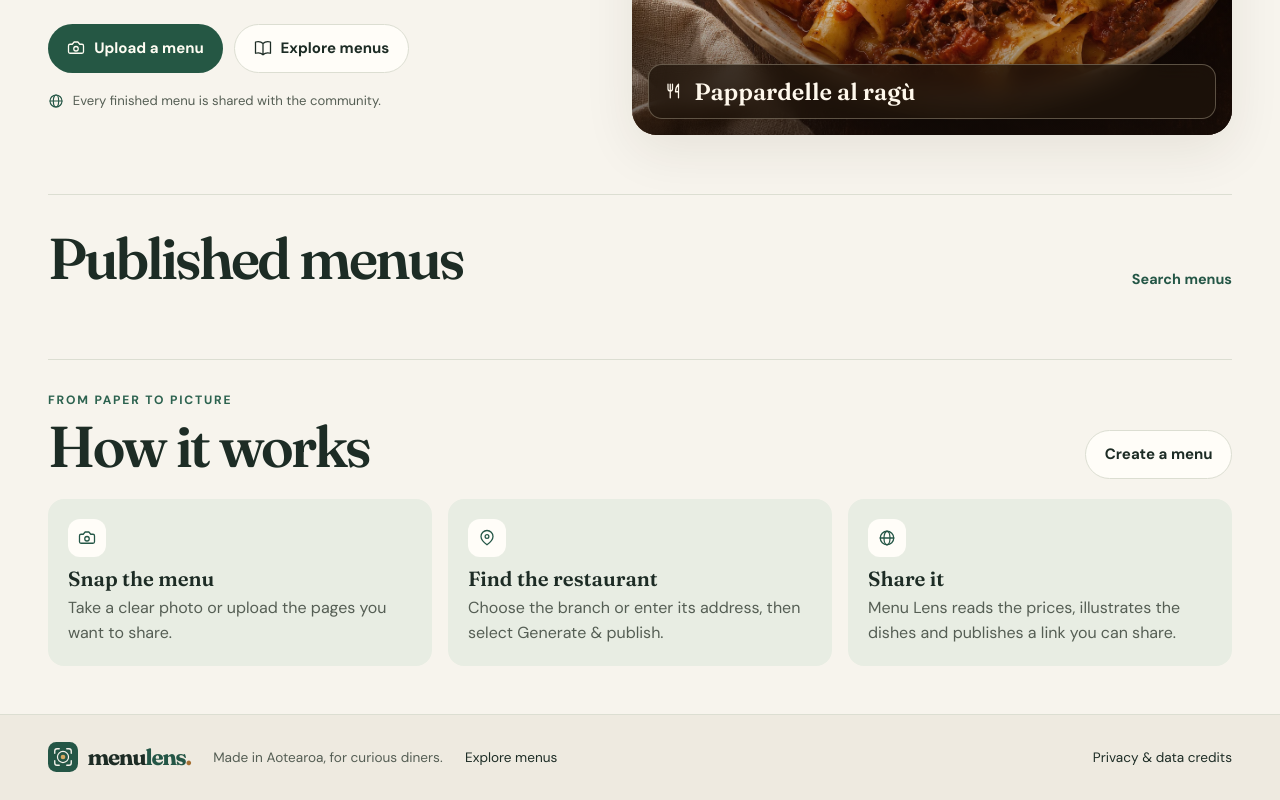
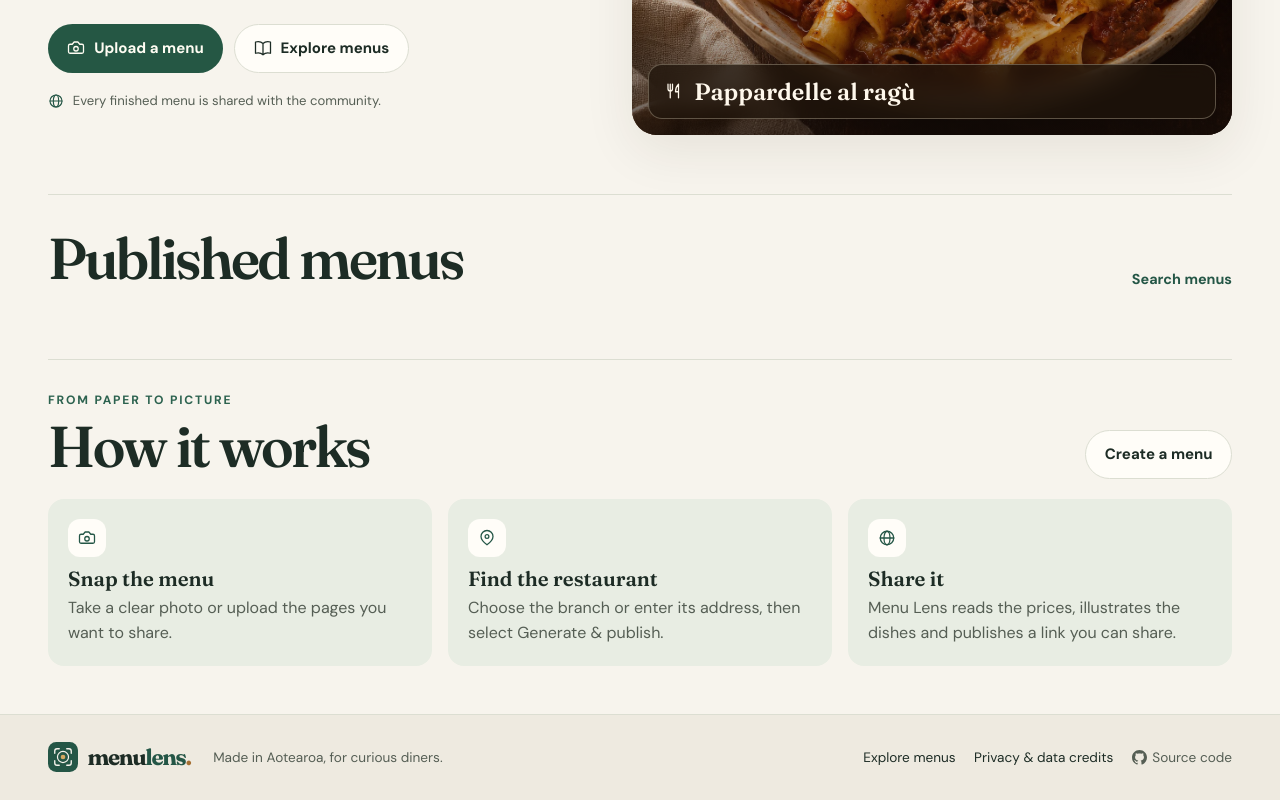
Before and after one commit to lisenhuang/menu-lens, a plain HTML site: page public/index.html in a window 1280 px wide. Shown: the part 421-1221 px from the top of the page. Drawn offline with Linux system fonts and the light colour scheme.

Commit message:
Link the public source repository in the site footer

```diff
--- a/public/index.html
+++ b/public/index.html
@@ -14,7 +14,7 @@
   <link rel="icon" href="/mark.svg" type="image/svg+xml">
   <link rel="preload" href="/fonts/fraunces.woff2" as="font" type="font/woff2" crossorigin>
   <script src="/theme.js"></script>
-  <link rel="stylesheet" href="/style.css?v=15">
+  <link rel="stylesheet" href="/style.css?v=16">
   <script type="module" src="/app.js?v=20"></script>
 </head>
 <body>
@@ -73,7 +73,17 @@
       </div>
     </section>
   </main>
-  <footer class="footer"><div class="shell"><a href="/" class="brand"><img src="/mark.svg" alt="" width="30" height="30"><span>menu<span class="brand-accent">lens</span><i>.</i></span></a><p>Made in Aotearoa, for curious diners.</p><a href="/explore">Explore menus</a><a href="/privacy">Privacy &amp; data credits</a></div></footer>
+  <footer class="footer"><div class="shell">
+    <a href="/" class="brand"><img src="/mark.svg" alt="" width="30" height="30"><span>menu<span class="brand-accent">lens</span><i>.</i></span></a>
+    <p>Made in Aotearoa, for curious diners.</p>
+    <nav aria-label="Footer">
+      <a href="/explore">Explore menus</a>
+      <a href="/privacy">Privacy &amp; data credits</a>
+      <a class="source-link" href="https://github.com/lisenhuang/menu-lens">
+        <svg viewBox="0 0 16 16" width="15" height="15" fill="currentColor" aria-hidden="true" focusable="false"><path d="M6.766 11.328c-2.063-.25-3.516-1.734-3.516-3.656 0-.781.281-1.625.75-2.188-.203-.515-.172-1.609.063-2.062.625-.078 1.468.25 1.968.703.594-.187 1.219-.281 1.985-.281.765 0 1.39.094 1.953.265.484-.437 1.344-.765 1.969-.687.218.422.25 1.515.046 2.047.5.593.766 1.39.766 2.203 0 1.922-1.453 3.375-3.547 3.64.531.344.89 1.094.89 1.954v1.625c0 .468.391.734.86.547C13.781 14.359 16 11.53 16 8.03 16 3.61 12.406 0 7.984 0 3.563 0 0 3.61 0 8.031a7.88 7.88 0 0 0 5.172 7.422c.422.156.828-.125.828-.547v-1.25c-.219.094-.5.156-.75.156-1.031 0-1.64-.562-2.078-1.609-.172-.422-.36-.672-.719-.719-.187-.015-.25-.093-.25-.187 0-.188.313-.328.625-.328.453 0 .844.281 1.25.86.313.452.64.655 1.031.655s.641-.14 1-.5c.266-.265.47-.5.657-.656"/></svg>
+        Source code</a>
+    </nav>
+  </div></footer>
   <dialog id="modal"></dialog>
   <dialog id="image-viewer" aria-label="Full-screen image">
     <div class="image-stage">
--- a/public/style.css
+++ b/public/style.css
@@ -95,7 +95,10 @@ svg{display:block;width:1.125rem;height:1.125rem;flex:none}
 .footer .shell{display:flex;align-items:center;gap:1rem 1.4rem;min-height:85px;padding-block:1rem;flex-wrap:wrap}
 .footer .brand{font-size:1.4rem}
 .footer p,.footer a:not(.brand){font-size:.85rem}
-.footer a:last-child{margin-left:auto}
+.footer nav{display:flex;align-items:center;flex-wrap:wrap;gap:.2rem 1.15rem;margin-left:auto}
+.footer nav a{display:inline-flex;align-items:center;min-height:2rem}
+.footer .source-link{gap:.35rem;color:var(--muted)}
+.footer .source-link svg{width:.9375rem;height:.9375rem}
 .page{padding:2.8rem 0 4rem}
 .page-title{margin-bottom:.52rem}
 .page-intro{color:var(--muted);font-size:1.05rem;max-width:45rem;text-wrap:pretty}
@@ -200,7 +203,7 @@ dialog .btn{max-width:100%;white-space:normal}
 .privacy p{margin-top:.7rem;color:var(--muted)}
 @media(max-width:1050px){.shell{width:min(100% - 3.25rem,1224px)}.hero{gap:1.9rem}.hero-figure{min-height:300px}}
 @media(max-width:795px){.header-inner{grid-template-columns:1fr auto;gap:.6rem;min-height:64px}.header nav{display:none}.hero{grid-template-columns:1fr;gap:1.4rem;padding:2.3rem 0}.hero h1{font-size:clamp(3.3rem,12vw,5.5rem)}.hero-figure{aspect-ratio:1.6;min-height:0}.hero-description{margin:1rem 0}.hero-note{margin-top:.7rem}.section{padding:1.5rem 0 2rem}.flow{grid-template-columns:1fr}.side-panel{display:none}.menu-cover{grid-template-columns:1fr}.menu-cover img{height:auto;min-height:0;max-height:300px;aspect-ratio:1.9}}
-@media(max-width:560px){.shell{width:calc(100% - 1.8rem)}.brand{font-size:1.38rem;gap:.42rem}.brand img{width:31px;height:31px}.header-create [data-icon]{display:none}.header-actions{gap:.4rem}.hero-figure{border-radius:17px;aspect-ratio:1.36}.hero-figure figcaption{bottom:.65rem;left:.65rem;right:.65rem}.photo-badge{right:.65rem;top:.65rem}.section-top{align-items:start;flex-direction:column;gap:.65rem}.dish-grid{grid-template-columns:1fr 1fr;gap:.65rem}.dish-body{padding:.72rem;grid-template-columns:1fr}.price{text-align:left}.dish-body h3{font-size:1.07rem}.how-grid{grid-template-columns:1fr}.page{padding:1.65rem 0 2.5rem}.split,.review-grid{grid-template-columns:1fr}.source-pages{grid-template-columns:repeat(3,minmax(0,1fr));order:-1}.source-pages img{max-height:120px}dialog{padding:1.05rem}.footer a:last-child{margin-left:0}}
+@media(max-width:560px){.shell{width:calc(100% - 1.8rem)}.brand{font-size:1.38rem;gap:.42rem}.brand img{width:31px;height:31px}.header-create [data-icon]{display:none}.header-actions{gap:.4rem}.hero-figure{border-radius:17px;aspect-ratio:1.36}.hero-figure figcaption{bottom:.65rem;left:.65rem;right:.65rem}.photo-badge{right:.65rem;top:.65rem}.section-top{align-items:start;flex-direction:column;gap:.65rem}.dish-grid{grid-template-columns:1fr 1fr;gap:.65rem}.dish-body{padding:.72rem;grid-template-columns:1fr}.price{text-align:left}.dish-body h3{font-size:1.07rem}.how-grid{grid-template-columns:1fr}.page{padding:1.65rem 0 2.5rem}.split,.review-grid{grid-template-columns:1fr}.source-pages{grid-template-columns:repeat(3,minmax(0,1fr));order:-1}.source-pages img{max-height:120px}dialog{padding:1.05rem}.footer nav{margin-left:0}}
 @media(max-width:330px){.shell{width:calc(100% - 1.25rem)}.header-create{display:none}.dish-grid{grid-template-columns:1fr}.hero h1{font-size:3rem}}
 @media(prefers-reduced-motion:reduce){*,*::before,*::after{scroll-behavior:auto!important;transition:none!important}}
 .confirm-place{margin:.6rem 0 0}
```
